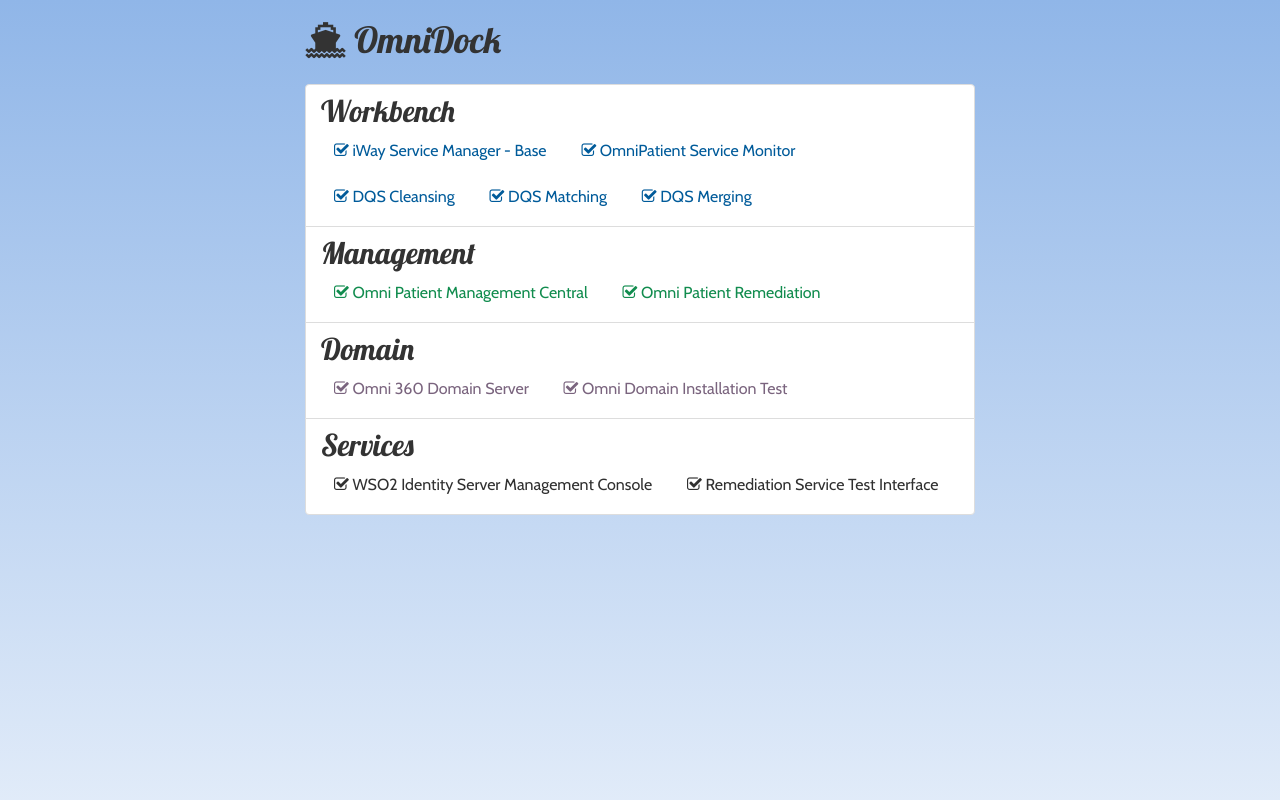
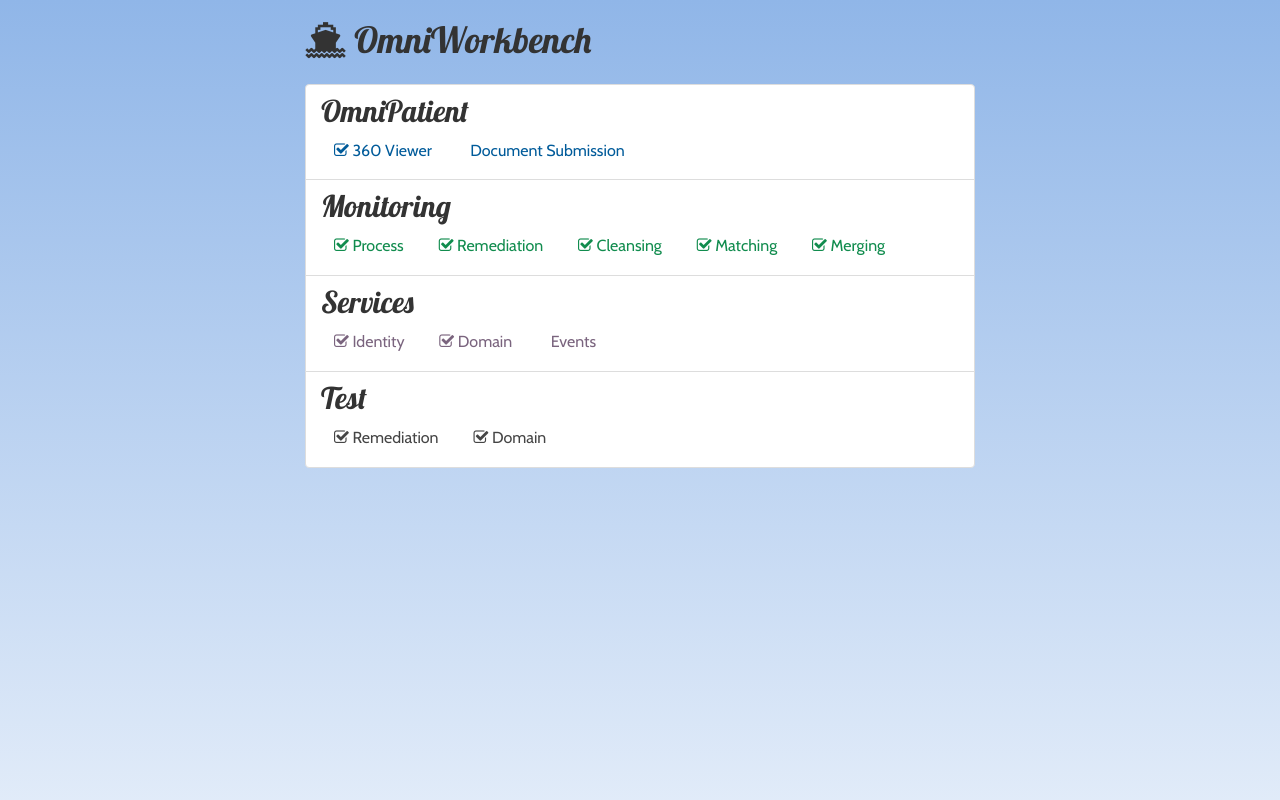
Before and after one commit to codemarc/omnidock, a plain HTML site: page index.html in a window 1280 px wide. Shown: the top 800 px of the page. Drawn offline with nearby package versions, Linux system fonts and the light colour scheme.

Commit message:
a little more

```diff
--- a/assets/css/omnidock.css
+++ b/assets/css/omnidock.css
@@ -1,4 +1,4 @@
-.c1{color:#005B9A;}.c2{color:#118C4E;}.c3{color:#7A647E;}.c4{color:#303030;}
+.c1{color:#005B9A;}.c2{color:#118C4E;}.c3{color:#7A647E;}.c4{color:#454545;}
 .btn{font-size:16px;}
 h1,h2,h3,h4 {font-family: 'Lobster', Georgia, Times, serif;}
 button {font-family: 'Cabin', Helvetica, Arial, sans-serif;}
--- a/index.html
+++ b/index.html
@@ -13,50 +13,55 @@
   <script src="assets/js/bootstrap.min.js"></script>
 </head>
 <body class="container-fluid">
-<h1><i class="fa fa-ship"></i> OmniDock</h2>
+<h1><i class="fa fa-ship"></i> OmniWorkbench</h2>
 <div class="list-group" style="margin-top:24px;">
+
   <a href="#" class="list-group-item">
-    <h2 class="list-group-item-heading">Workbench</h3>
+    <h2 class="list-group-item-heading">OmniPatient</h2>
+
     <div class="btn-toolbar">
-        <button name="ismb" href="9999" type="button" class="c1 btn btn-well btn-link" >
-        <i class="fa fa-check-square-o"></i> iWay Service Manager - Base</button>
-        <button name="opsm" href="9999/ism/appc?configuration=OmniPatient" type="button" class="c1 btn btn-link">
-        <i class="fa fa-check-square-o"></i> OmniPatient Service Monitor</button>
-    </div><p/>
-    <div class="row btn-toolbar">
-        <button name="dqcl" href="9502" type="button" class="c1 btn btn-link">
-        <i class="fa fa-check-square-o"></i> DQS Cleansing</button>
-        <button name="dqmt" href="9504" type="button" class="c1 btn btn-link">
-        <i class="fa fa-check-square-o"></i> DQS Matching</button>
-        <button name="dqmg" href="9506" type="button" class="c1 btn btn-link">
-        <i class="fa fa-check-square-o"></i> DQS Merging</button>
+        <button name="opmc" href="8080/omni360/" type="button" class="c1 btn btn-well btn-link" title="omni patient management central">
+        <i class="fa fa-check-square-o"></i> 360 Viewer</button>
+        <button name="ismb" href="9999" type="button" class="c1 btn btn-well btn-link" title="links to document input, output, errors">
+        <i class="fa "></i> Document Submission</button>
     </div>
   </a>
   <a href="#" class="list-group-item">
-    <h2 class="list-group-item-heading">Management</h3>
+    <h2 class="list-group-item-heading">Monitoring</h3>
     <div class="btn-toolbar">
-        <button name="opmc" href="8080/omni360/" type="button" class="c2 btn btn-well btn-link">
-        <i class="fa fa-check-square-o"></i> Omni Patient Management Central</button>
-        <button name="oprs" href="9065/ism/channels?configuration=base" type="button" class="c2 btn btn-well btn-link">
-        <i class="fa fa-check-square-o"></i> Omni Patient Remediation</button>
+        <button name="opsm" href="9999/ism/appc?configuration=OmniPatient" type="button" class="c2 btn btn-link" title="ism omni patient">
+        <i class="fa fa-check-square-o"></i> Process</button>
+        <button name="oprs" href="9065/ism/channels?configuration=base" type="button" class="c2 btn btn-well btn-link" title="ism remediation">
+        <i class="fa fa-check-square-o"></i> Remediation</button>
+        <button name="dqcl" href="9502/console/webStats" type="button" class="c2 btn btn-link" title="DQS Cleansing">
+        <i class="fa fa-check-square-o"></i> Cleansing</button>
+        <button name="dqmt" href="9504/console/webStats" type="button" class="c2 btn btn-link" title="DQS Matching">
+        <i class="fa fa-check-square-o"></i> Matching</button>
+        <button name="dqmg" href="9506/console/webStats" type="button" class="c2 btn btn-link" title="title="DQS Merging">
+        <i class="fa fa-check-square-o"></i> Merging</button>
     </div>
   </a>
   <a href="#" class="list-group-item">
-    <h2 class="list-group-item-heading">Domain</h3>
+	<h2 class="list-group-item-heading">Services</h2>
     <div class="btn-toolbar">
-        <button name="opds" href="8080/OmniDomain/" type="button" class="c3 btn btn-well btn-link">
-        <i class="fa fa-check-square-o"></i> Omni 360 Domain Server</button>
-        <button name="opds" href="8080/OmniDomain/installationTest.jsp" type="button" class="c3 btn btn-well btn-link">
-        <i class="fa fa-check-square-o"></i> Omni Domain Installation Test</button>
+        <button name="wso2is" href="9443/carbon/" ssl="true" type="button" class="c3 btn btn-link" title="WSO2 Identity Server">
+        <i class="fa fa-check-square-o"></i> Identity</button>
+        <button name="opds" href="8080/OmniDomain/" type="button" class="c3 btn btn-well btn-link" title="OPMC Domain">
+        <i class="fa fa-check-square-o"></i> Domain</button>
+        <button name="opds" href="8080/" type="button" class="c3 btn btn-well btn-link" title="Kibana event logs viewer">
+        <i class="fa "></i> Events</button>
+
+
+
     </div>
   </a>
   <a href="#" class="list-group-item">
-     <h2 class="list-group-item-heading">Services</h3>
+	<h2 class="list-group-item-heading">Test</h2>
      <div class="row btn-toolbar">
-        <button name="wso2is" href="9443/carbon/" ssl="true" type="button" class="c4 btn btn-link">
-        <i class="fa fa-check-square-o"></i> WSO2 Identity Server Management Console</button>
-        <button name="rsti" href="9066" type="button" class="c4 btn btn-link">
-        <i class="fa fa-check-square-o"></i> Remediation Service Test Interface</button>
+        <button name="rsti" href="9066" type="button" class="c4 btn btn-link" title="Remediation Service Test Interface">
+        <i class="fa fa-check-square-o"></i> Remediation</button>
+        <button name="opds" href="8080/OmniDomain/installationTest.jsp" type="button" class="c4 btn btn-well btn-link" title="Installation test for OPMC Domain">
+        <i class="fa fa-check-square-o"></i> Domain</button>
      </div>
   </a>
 </div>
```
Also changed, not shown: 1 other file.
